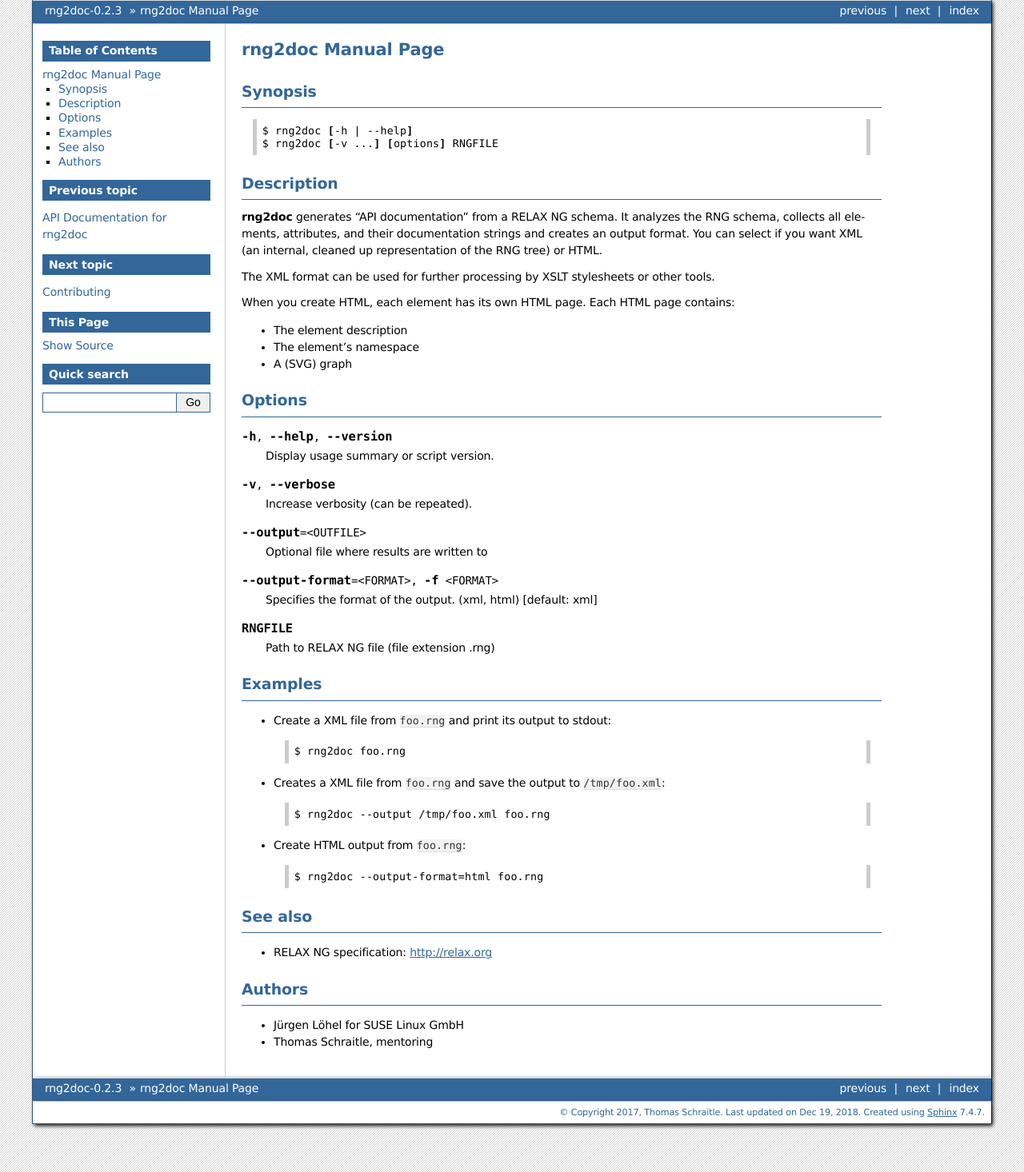
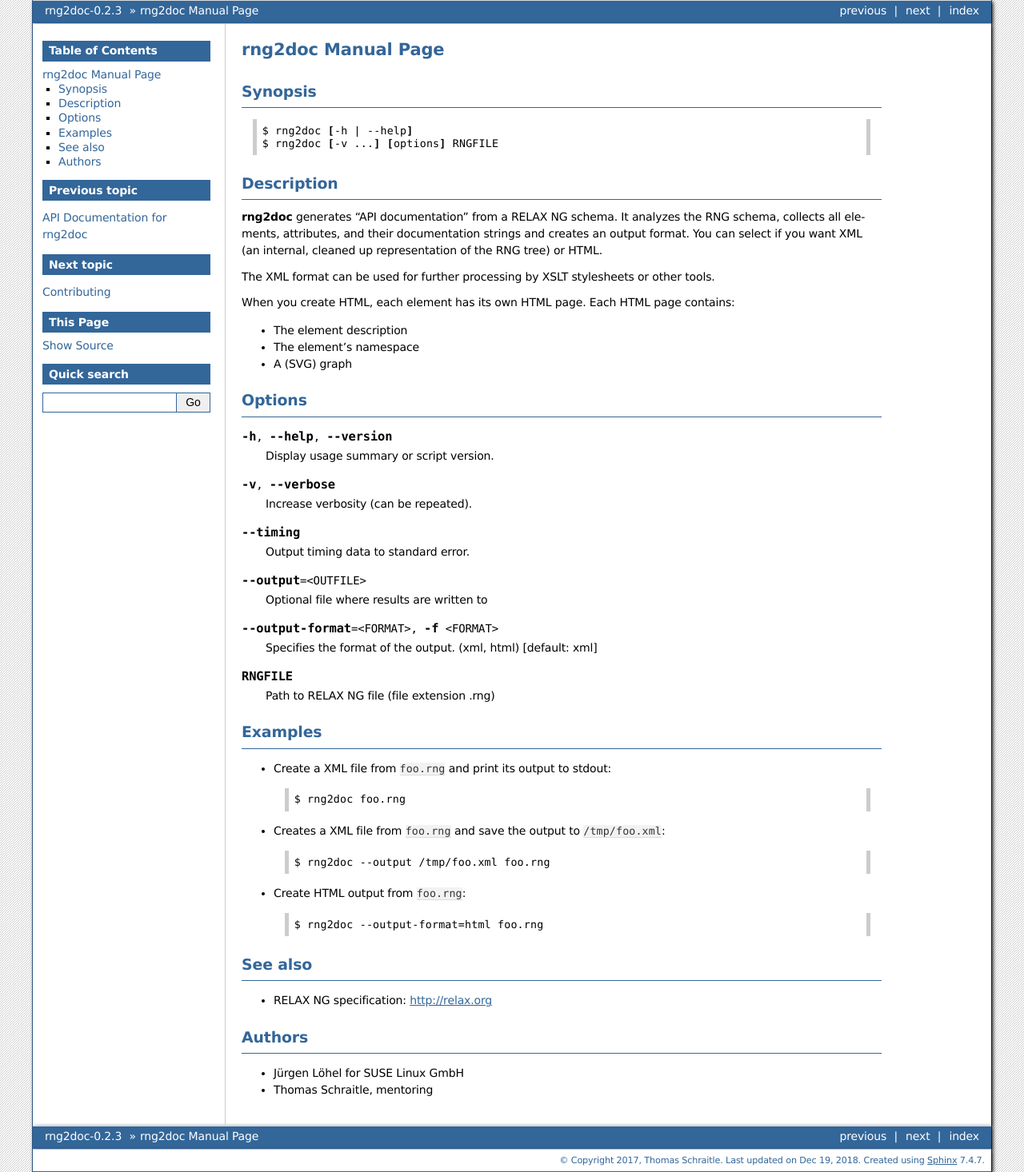
Before and after one commit to openSUSE/rng2doc, a Sphinx documentation site: the page built from docs/rng2doc.rst, in a window 1280 px wide. Shown: the whole page at 80% size. Built offline with Sphinx 7.4.7, drawn with Linux system fonts in a browser that asks for light colours.

Commit message:
Add --timing option

```diff
--- a/docs/rng2doc.rst
+++ b/docs/rng2doc.rst
@@ -47,6 +47,10 @@ Options
 
    Increase verbosity (can be repeated).
 
+.. option:: --timing
+
+   Output timing data to standard error.
+
 .. option:: --output=<OUTFILE>
 
    Optional file where results are written to
```
